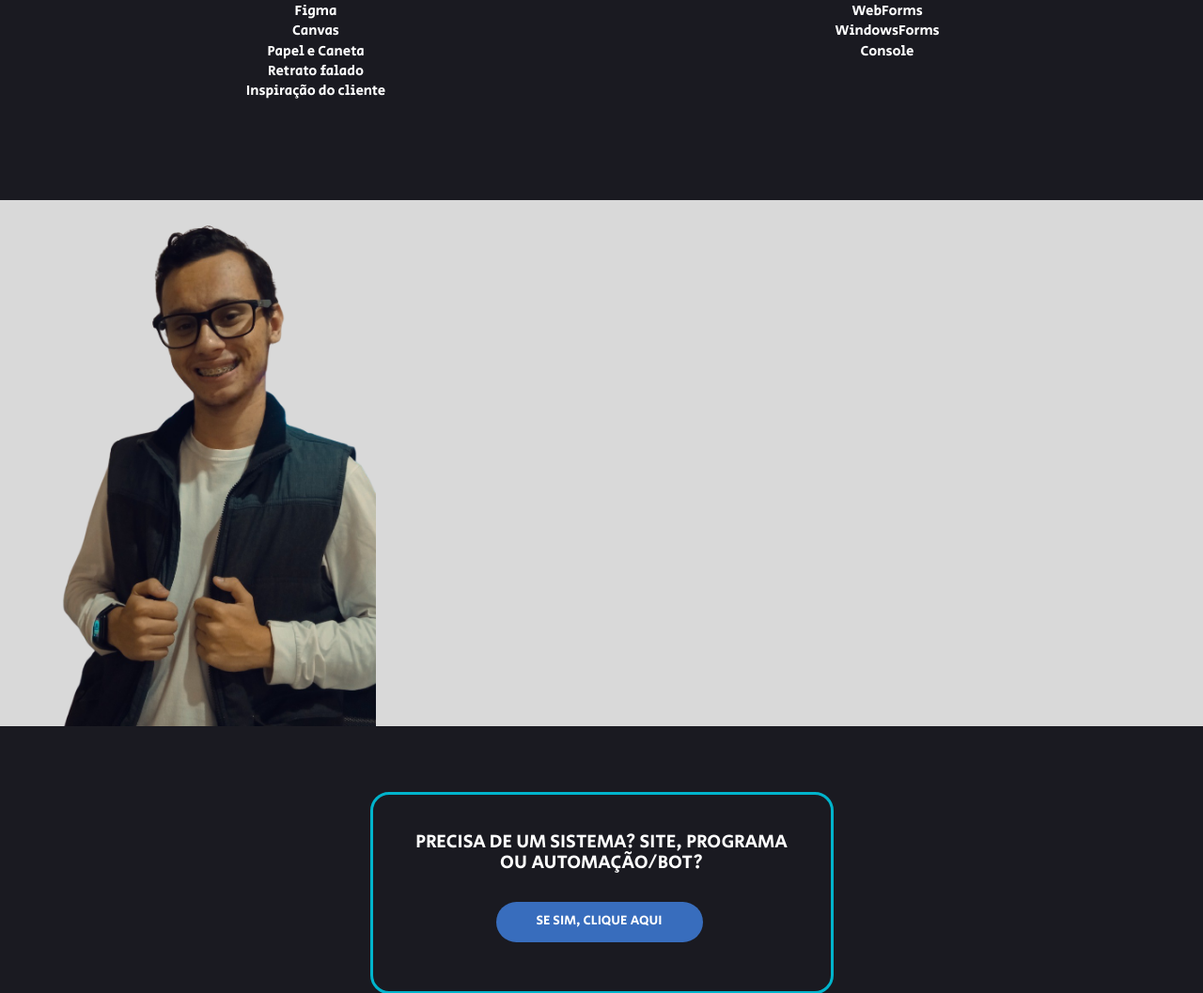
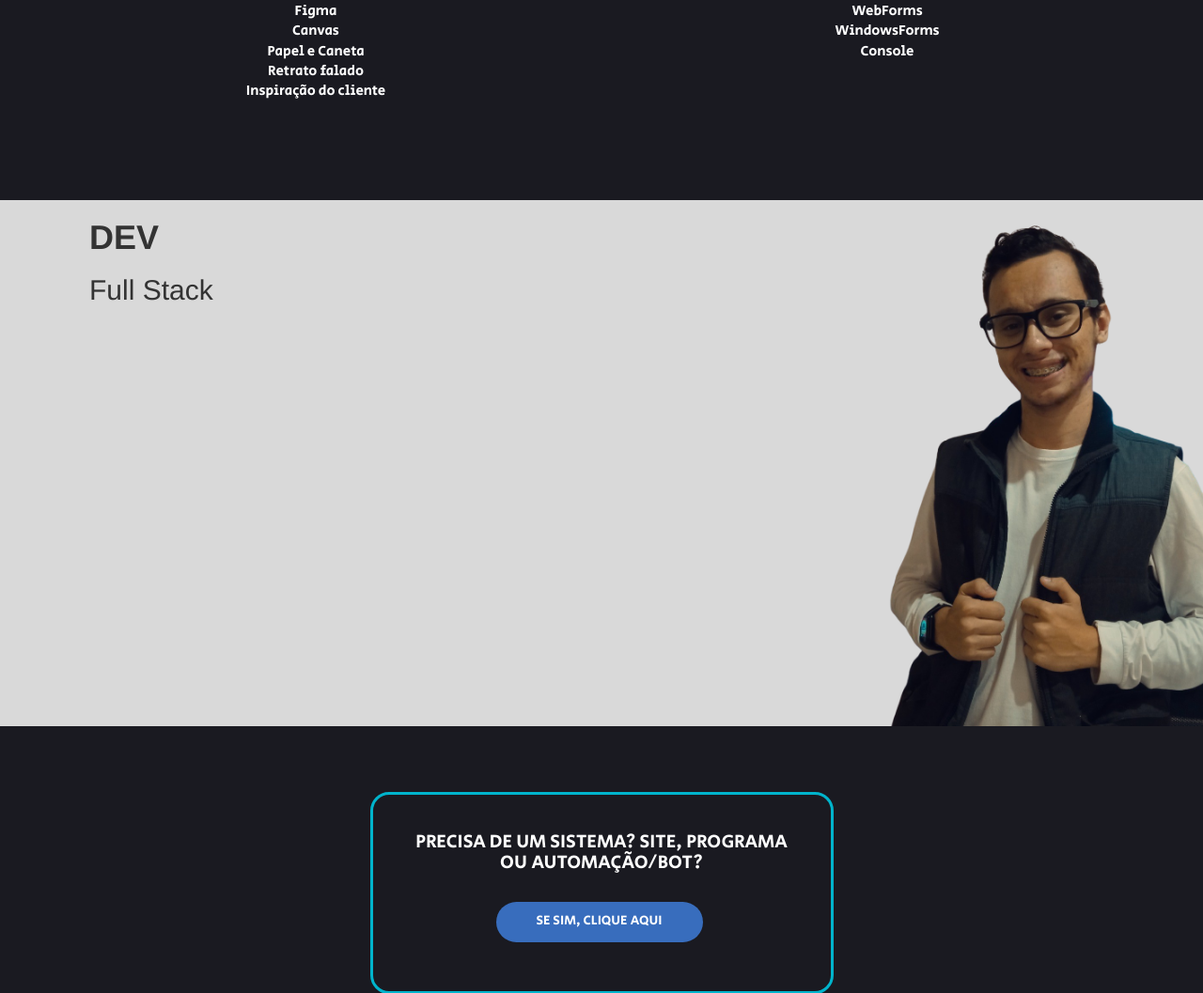
Before and after one commit to PedroPro212/Portfolio, a PHP site: page / in a window 1280 px wide. Shown: the part 2039-3096 px from the top of the page at 94% size. Run offline with PHP 8.4, Linux system fonts and the light colour scheme.

Commit message:
Modificação

```diff
--- a/index.html
+++ b/index.html
@@ -140,6 +140,11 @@
         </div>
 
         <div class="container-fluid fundo" style="display: flex;margin-top:80px;">
+            <div class="row">
+                <h1>Dev</h1>
+                <h2>Full Stack</h2>
+            </div>
+
             <img class="apresentacao"src="/img/apresentacao.png" height="579">
         </div>
 
--- a/style/index.css
+++ b/style/index.css
@@ -167,8 +167,19 @@ body,html{
     display: flex;
 }
 
+.fundo .row{
+    margin-left: 10vh;
+}
+
+.fundo h1{
+    text-transform: uppercase;
+    font-weight: bold;
+}
+
 .apresentacao{
+    position: absolute;
     align-self: flex-end;
+    right: 0;
 }
 
 .quadro1{
@@ -278,6 +289,10 @@ body,html{
 
     .imagens{
         display: none;
+    }
+
+    .apresentacao{
+        height: 50vh;
     }
 
     .quadro{
```
